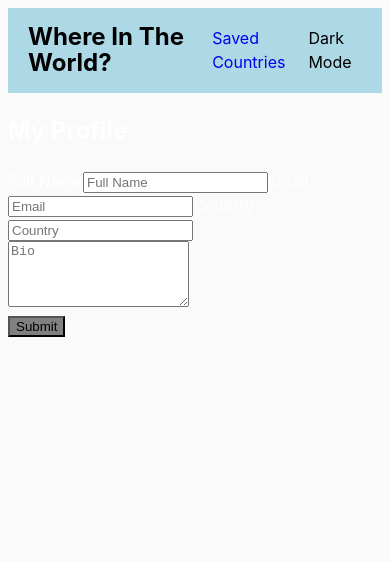
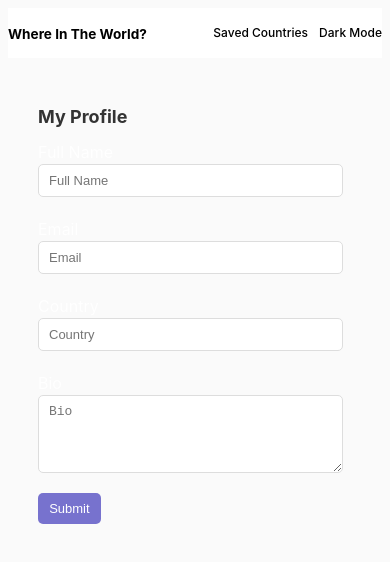
Before and after one commit to LunaVolcan/countries_app, a React (Vite) app: page /SavedCountries in a window 390 px wide. Shown: the top 562 px of the page. Built offline with nearby package versions, Linux system fonts and the light colour scheme.

Commit message:
styling nearly complete

```diff
--- a/src/App.css
+++ b/src/App.css
@@ -1,39 +1,30 @@
+
 body {
   background-color: #FAFAFA;
 }
 
 header {
-  /* background-color: #ffffff;  */
-  background-color: lightblue;
-  min-height: 60px;
+  background-color: #ffffff;
+  padding: 0 1.25rem;
+}
+
+.header-text {
   display: flex;
   justify-content: space-between;
-  padding: 0 20px 0 0;
-
-
 }
 
-.where {
-  /* border: blue solid 3px; */
-  padding: 0 20px;
-}
-
- nav {
- /* border: red solid 2px; */
- display: flex;
+nav {
+  display: flex;
   justify-content: flex-end;
-  align-items: center;
 }
 
 ul {
   display: flex;
   list-style-type: none;
-  padding: 0;
-  gap: 1rem;
+  gap: .7rem;
 }
 
 li {
-  /* border: green solid 2px; */
   color: black;
 
 }
@@ -45,12 +36,15 @@ a {
 h1 {
   font-size: 1.5rem;
   font-weight: bold;
-  line-height: 1.1;
   color: black;
 }
 
 .bold {
   font-weight: bold;
+}
+
+a {
+  color: black;
 }
 
 p {
@@ -70,18 +64,18 @@ button {
 
 .search-input {
   width: 80%;
-  max-width: 500px;
-  padding: 10px 15px;
-  font-size: 16px;
-  border: 1px solid #ccc;
-  border-radius: 5px;
+  max-width: 31.25rem;
+  padding: 0.625rem 0.9375rem;
+  font-size: 1rem;
+  border: 0.0625rem solid #ccc;
+  border-radius: 0.3125rem;
   outline: none;
   transition: all 0.3s ease;
 }
 
 .search-input:focus {
   border-color: #007bff;
-  box-shadow: 0 0 5px rgba(0, 123, 255, 0.5);
+  box-shadow: 0 0 0.3125rem rgba(0, 123, 255, 0.5);
 }
 
 .search-input::placeholder {
@@ -89,32 +83,25 @@ button {
   font-style: italic;
 }
 
-
-.countries-grid {
+.countries-card {
   display: grid;
   grid-template-columns: repeat(4, 1fr);
+  gap: 1rem;
+  padding: 1rem;
+}
 
-
+.country-cards {
+  background-color: #f9f9f9;
+  box-shadow: 0 0.125rem 0.3125rem rgba(0, 0, 0, 0.1);
+  text-align: center;
+  padding: 1.25rem;
+  width: 16.5rem;
 
 }
 
-
-.countries-grid .card {
-  background-color: #f9f9f9;
-  border-radius: 10px;
-  box-shadow: 0 2px 5px rgba(0, 0, 0, 0.1);
-  text-align: center;
-  padding: 20px;
-}
-
-.country-cards {
-  background-color: white;
-  width: 264px;
-}
-
 img {
-  width: 100%;
-
+  max-width: 100%;
+  border-radius: 5px;
 }
 
 .card-text {
@@ -123,21 +110,254 @@ img {
   color: black;
 }
 
-@media (min-width: 300px) and (max-width: 699px) {
-  .countries-grid {
-    display: grid;
+.profile-form {
+  max-width: 31.25rem;
+  margin: 3.125rem;
+  padding: 1.25rem;
+  border-radius: 0.625rem;
+}
+
+.form-title {
+  font-size: 1.5rem;
+  font-weight: bold;
+  color: #333333;
+  margin-bottom: 1.25rem;
+}
+
+.form-group {
+  margin-bottom: 1.25rem;
+  display: flex;
+  flex-direction: column;
+}
+
+.profile-form input,
+.profile-form textarea {
+  width: 95%;
+  padding: 0.5rem 0.6em;
+  font-size: 1rem;
+  border: 0.0625rem solid #dddddd;
+  border-radius: 0.3125rem;
+  outline: none;
+  background-color: #ffffff;
+  transition: border-color 0.3s ease, box-shadow 0.3s ease;
+}
+
+.profile-form input:focus,
+.profile-form textarea:focus {
+  border-color: #6200ea;
+  box-shadow: 0 0 0.3125rem rgba(98, 0, 234, 0.3);
+}
+
+.submit-button {
+  width: 20%;
+  padding: 0.5rem 0.8rem;
+  font-size: 1rem;
+  color: #ffffff;
+  background-color: #7772ce;
+  border: none;
+  border-radius: 0.3125rem;
+  cursor: pointer;
+  transition: background-color 0.3s ease;
+}
+
+.submit-button:hover {
+  background-color: #4a00b4;
+}
+
+.error-message {
+  color: red;
+  margin-top: -0.625rem;
+  margin-bottom: 1.25rem;
+  font-size: 0.875rem;
+}
+
+.country-details {
+
+  margin: 0 auto;
+  padding: 2rem;
+}
+
+.back-button {
+  display: flex;
+  align-items: center;
+  background-color: transparent;
+  border: none;
+  color: #333;
+  font-size: 1rem;
+  cursor: pointer;
+  margin-bottom: 2rem;
+}
+
+.back-button span {
+  font-size: 1.25rem;
+  margin-right: 0.5rem;
+}
+
+.country-container {
+  display: flex;
+  gap: 2rem;
+}
+
+.details-container {
+  display: flex;
+  gap: 2rem;
+}
+
+.country-flag {
+width: fit-content;
+height: fit-content;
+  border-radius: 5px;
+  box-shadow: 0 2px 10px rgba(0, 0, 0, 0.1);
+}
+
+.country-info {
+  flex: 1;
+}
+
+.country-info h1 {
+  font-size: 2rem;
+  margin-bottom: 1rem;
+}
+
+.country-info p {
+  font-size: 1rem;
+  margin: 0.5rem 0;
+  color: black;
+}
+
+.save-button {
+  margin-top: 1rem;
+  padding: 0.5rem 1rem;
+  background-color: #ffffff;
+  color: black;
+  border: none;
+  border-radius: 5px;
+  cursor: pointer;
+  font-size: 1rem;
+}
+
+.save-button:hover {
+  background-color: gray;
+  color: white;
+}
+
+.border-countries {
+  margin-top: 2rem;
+}
+
+.border-countries h3 {
+  font-size: 1.25rem;
+  margin-bottom: 1rem;
+  color: black;
+}
+
+.borders-list {
+  display: flex;
+  gap: 0.5rem;
+  flex-wrap: wrap;
+}
+
+.border-item {
+  background-color: #ffffff;
+  color: black;
+  padding: 0.5rem 1rem;
+  border-radius: 5px;
+  font-size: 0.875rem;
+}
+
+
+
+@media (min-width: 300px) and (max-width: 699px){
+
+  header {
+    padding: 0;
+  }
+
+.header-text {
+  display: flex;
+  white-space: nowrap;
+  margin-left: 0;
+}
+
+  .where {
+    margin-top: .40rem;
+
+  }
+
+  .header-text p {
+    font-size: .75rem;
+    font-weight: 500;
+  }
+
+  h1 {
+    font-size: .85rem;
+  }
+
+  ul {
+  padding: 0;
+  }
+
+.profile-form {
+
+    margin: 1.25rem;
+    padding: 0.625rem;
+  }
+
+  .form-title {
+
+    font-size: 1.125rem;
+    margin-bottom: 0.625rem;
+  }
+
+  .profile-form input,
+.profile-form textarea {
+  max-width: 90%;
+    padding: 0.5rem 0.625rem;
+    font-size: 0.8125rem;
+  }
+
+  .submit-button {
+    padding: 0.5rem 0.625rem;
+    font-size: 0.8125rem;
+  }
+
+  .countries-card {
     grid-template-columns: 1fr;
-    background-color: lightblue;
-    gap: 1.25rem;
-    padding: 1.25rem;
-    margin-right: 0;
+    gap: 1rem;
+  }
+  .details-container {
+    flex-direction: column;
+    align-items: center;
+    gap: 1rem;
+  }
+
+  .country-flag {
+    width: 90%;
+  }
+
+  .country-info h1 {
+    font-size: 1.5rem;
+  }
+
+  .country-info p {
+    font-size: 0.875rem;
+  }
+
+  .save-button {
+    font-size: 0.875rem;
+    padding: 0.5rem 0.75rem;
+  }
+
+  .border-countries h3 {
+    font-size: 1rem;
+  }
+
+  .borders-list {
+    gap: 0.25rem;
+  }
+
+  .border-item {
+    font-size: 0.75rem;
+    padding: 0.25rem 0.5rem;
   }
 }
-
-@media (min-width:915px) and (max-width: 3000px) {
-  .countries-grid {
-    display: grid;
-    grid-template-columns: repeat(4, 1fr);
-    background-color: lightblue;
-  }
-}
--- a/src/components/CountryCard.jsx
+++ b/src/components/CountryCard.jsx
@@ -6,7 +6,7 @@ function CountryCard({flag, country, population, region, capital}) {
     <div className="country-cards">
     <img src={flag}/>
     <div className="card-text">
-    <h1>{country}</h1>
+    <h2>{country}</h2>
     <p><span className="bold">Population:</span> {population}</p>
     <p><span className="bold">Region:</span> {region}</p>
     <p><span className="bold">Capital: </span>{capital}</p>
--- a/src/components/Header.jsx
+++ b/src/components/Header.jsx
@@ -3,6 +3,7 @@ import { Link } from 'react-router-dom'
 function Header() {
     return (
         <header>
+        <div className="header-text">
         <div className="where">
       <Link to="/"><h1>Where In The World?</h1></Link>
         </div>
@@ -14,6 +15,7 @@ function Header() {
         </li>
       </ul>
       </nav>
+      </div>
       </header>
     )
 }
--- a/src/components/ProfileForm.jsx
+++ b/src/components/ProfileForm.jsx
@@ -1,25 +1,100 @@
+
+
+import React, { useState } from 'react'
+
 function ProfileForm() {
+    const [formData, setFormData] = useState({
+        fullName: '',
+        email: '',
+        country: '',
+        bio: '',
+    });
+
+    const [error, setError] = useState('')
+
+    const handleChange = (e) => {
+        const { name, value } = e.target
+        setFormData((prevData) => ({
+            ...prevData,
+            [name]: value,
+        }))
+    }
+
+    const handleSubmit = (e) => {
+        e.preventDefault()
+
+        if (!formData.fullName || !formData.email || !formData.bio) {
+            setError('Please fill out all required fields.')
+            return
+        }
+
+        setError('')
+        console.log('Form submitted:', formData)
+
+        setFormData({
+            fullName: '',
+            email: '',
+            country: '',
+            bio: '',
+        })
+    }
+
     return (
-        <form action="/submit" method="POST">
-          <h2>My Profile</h2>
-            <div className="text-form">
-            <label htmlFor="full-name">Full Name</label>
-          <input type="text" id="full-name" name="full_name"placeholder="Full Name" />
-
-            <label htmlFor="email">Email</label>
-            <input type="email" id="email" name="email" placeholder="Email" />
-
-            <label htmlFor="country">Country</label>
-            <input type="text" id="country" name="Country"  placeholder="Country"/>
+        <form className="profile-form" onSubmit={handleSubmit}>
+            <h2 className="form-title">My Profile</h2>
+            <div className="form-group">
+                <label htmlFor="full-name">Full Name</label>
+                <input
+                    type="text"
+                    id="full-name"
+                    name="fullName"
+                    placeholder="Full Name"
+                    value={formData.fullName}
+                    onChange={handleChange}
+                    required
+                />
             </div>
-            <div className="input-box">
-            <textarea id="bio" name="bio" rows="4" placeholder="Bio" required></textarea>
+            <div className="form-group">
+                <label htmlFor="email">Email</label>
+                <input
+                    type="email"
+                    id="email"
+                    name="email"
+                    placeholder="Email"
+                    value={formData.email}
+                    onChange={handleChange}
+                    required
+                />
             </div>
-            <div className="submitButton">
-            <button type="submit">Submit</button>
+            <div className="form-group">
+                <label htmlFor="country">Country</label>
+                <input
+                    type="text"
+                    id="country"
+                    name="country"
+                    placeholder="Country"
+                    value={formData.country}
+                    onChange={handleChange}
+                />
             </div>
-      </form>
-    );
+            <div className="form-group">
+                <label htmlFor="bio">Bio</label>
+                <textarea
+                    id="bio"
+                    name="bio"
+                    rows="4"
+                    placeholder="Bio"
+                    value={formData.bio}
+                    onChange={handleChange}
+                    required
+                ></textarea>
+            </div>
+            {error && <p className="error-message">{error}</p>}
+            <div className="form-group">
+                <button type="submit" className="submit-button">Submit</button>
+            </div>
+        </form>
+    )
 }
 
 export default ProfileForm
--- a/src/pages/Home.jsx
+++ b/src/pages/Home.jsx
@@ -46,6 +46,8 @@ function Home() {
                 onSearchChange={setSearchTerm}
                 onSearch={handleSearch}
             />
+                  <div className="countries-card">
+
 
                  {filteredCountries.map((country) => {
                 return (
@@ -54,19 +56,22 @@ function Home() {
                         key={country.cca3}
                         style={{ textDecoration: 'none', color: 'inherit' }}
                     >
-                      <div className="countries-grid">
+
 
                         <Card
+
                             flag={country.flags?.png || ''}
                             country={country.name?.common || 'Unknown'}
                             population={country.population}
                             region={country.region}
                             capital={country.capital?.[0] || 'N/A'}
+
                         />
-                      </div>
+
                     </Link>
                 )
             })}
+            </div>
         </>
     )
 }
```
Also changed, not shown: src/pages/CountryDetails.jsx (+56 -18 lines).
